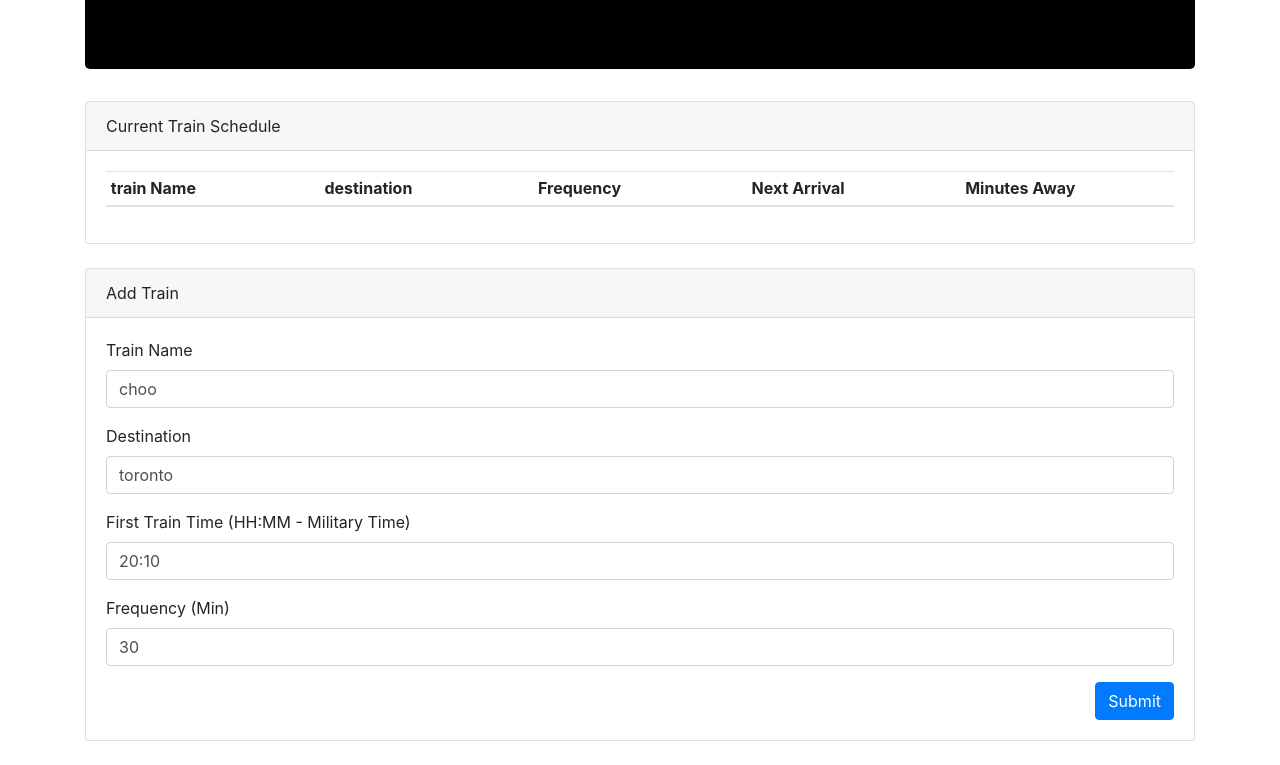
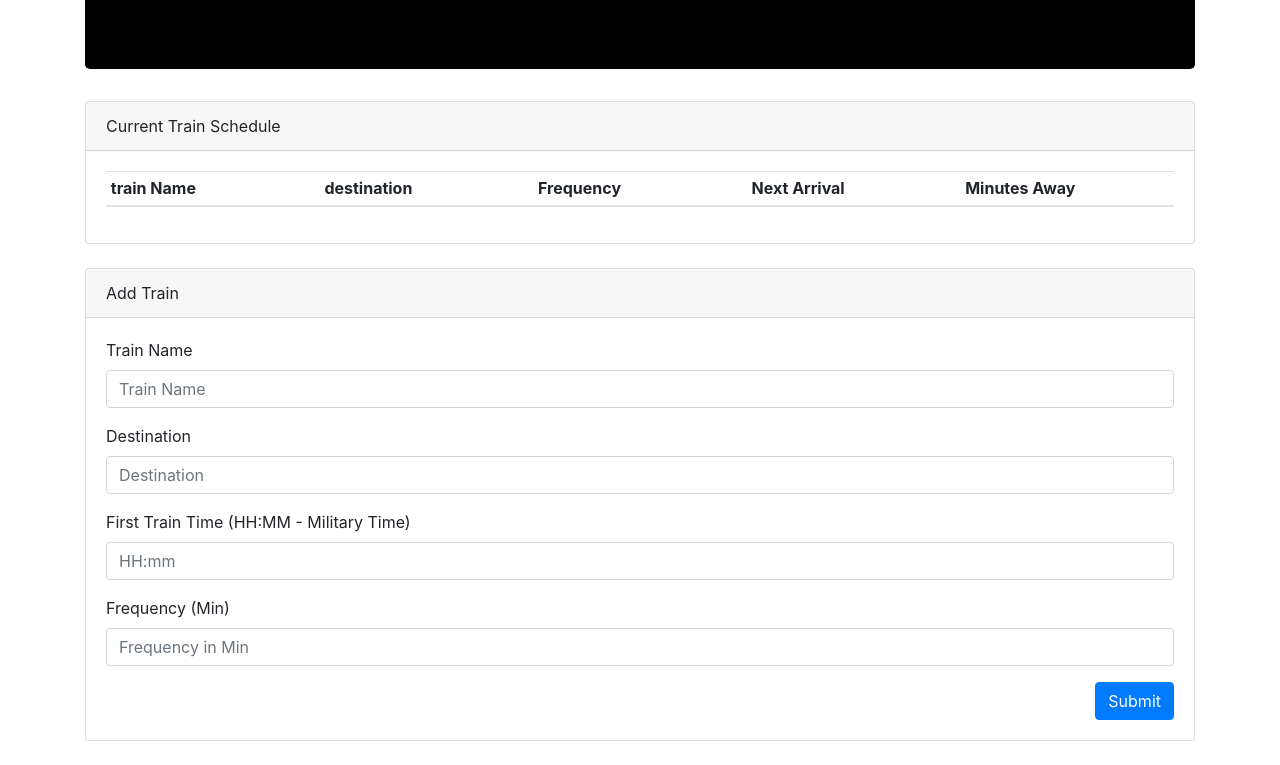
Before and after one commit to majedline/TrainScheduler-, a plain HTML site: page index.html in a window 1280 px wide. Shown: the part 157-922 px from the top of the page. Drawn offline with nearby package versions, Linux system fonts and the light colour scheme; no server answers.

Commit message:
Removed test data

```diff
--- a/index.html
+++ b/index.html
@@ -71,21 +71,22 @@
             <form>
               <div class="form-group">
                 <label for="train-name-input">Train Name</label>
-                <input value="choo" class="form-control" id="train-name-input" placeholder="Train Name" type="text">
+                <input class="form-control" id="train-name-input" placeholder="Train Name" type="text">
               </div>
               <div class="form-group">
                 <label for="destination-input">Destination</label>
-                <input value="toronto" class="form-control" id="destination-input" placeholder="Destination" type="text">
+                <input class="form-control" id="destination-input" placeholder="Destination" type="text">
               </div>
 
               <div class="form-group">
                 <label for="first-train-time-input">First Train Time (HH:MM - Military Time)</label>
-                <input value="20:10" class="form-control" id="first-train-time-input" placeholder="HH:mm"  pattern="[0-9][0-9]:[0-9][0-9]" type="text">
+                <input class="form-control" id="first-train-time-input" placeholder="HH:mm"
+                  pattern="[0-9][0-9]:[0-9][0-9]" type="text">
               </div>
 
               <div class="form-group">
                 <label for="frequency-input">Frequency (Min)</label>
-                <input value="30" class="form-control" id="frequency-input" placeholder="Frequency in Min" type="text">
+                <input class="form-control" id="frequency-input" placeholder="Frequency in Min" type="text">
               </div>
 
               <button class="btn btn-primary float-right" id="add-train-btn">Submit</button>
```
